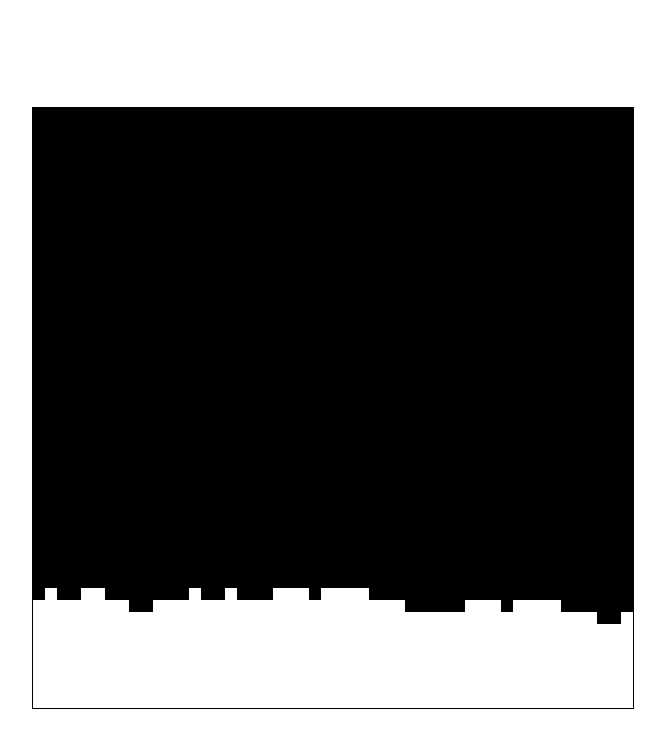
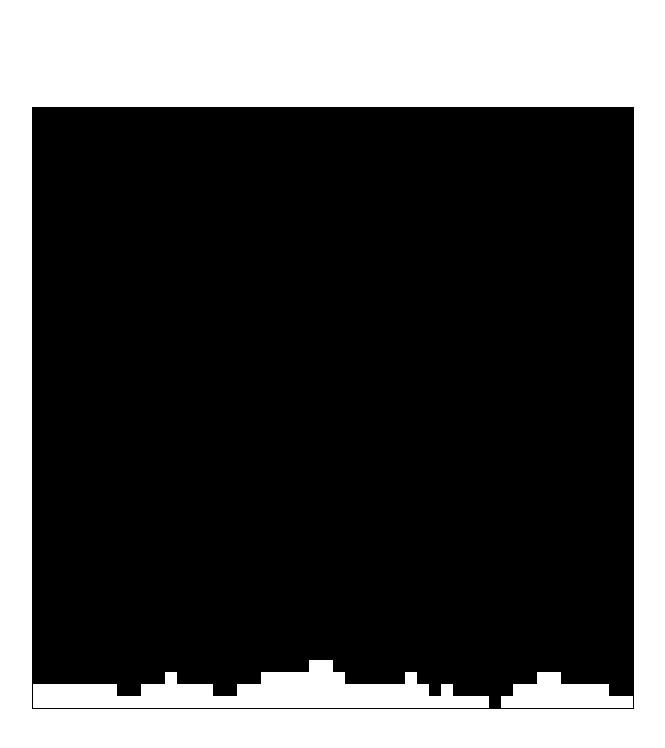
Before and after one commit to Mouadspace/falling-sand-simulation, a plain HTML site: page index.html in a window 1280 px wide. Shown: the whole page, without its empty margins (307-972 px from the left). Drawn offline with Linux system fonts and the light colour scheme.

Commit message:
added mouse click & randomize settling behavior

```diff
--- a/app.js
+++ b/app.js
@@ -19,11 +19,15 @@ class Grid {
         this.grid.push(cell);
       }
     }
-    // PLACE RANDOM PIXEL PLACES
-    for (let index = 0; index < 500; index++) {
+    // PLACE RANDOM PIXEL
+    for (let index = 0; index < 100; index++) {
       const rand = Math.floor(Math.random() * 2499);
       this.grid[rand].state = 1;
     }
+  }
+
+  setPixel(i, j) {
+    this.grid[this.rows * j + i].state = 1;
   }
 
   draw() {
@@ -68,6 +72,11 @@ class Grid {
           if (isbEmpt) {
             visited.push(below);
             this.swapeState(below, current);
+          } else if (isblEmpty && isbrEmpty) {
+            const rand = Math.floor(Math.random() * 2);
+            const cell = rand ? belowLeft : belowRight;
+            visited.push(cell);
+            this.swapeState(cell, current);
           } else if (isblEmpty) {
             visited.push(belowLeft);
             this.swapeState(belowLeft, current);
@@ -114,6 +123,10 @@ canvas.addEventListener("mousemove", (e) => {
   updateMouse();
 });
 
+canvas.addEventListener("mousedown", (e) => {
+  myGrid.setPixel(mouse.box.gx, mouse.box.gy);
+});
+
 const updateMouse = () => {
   if (!mouse.box) {
     mouse.box = {};
--- a/style.css
+++ b/style.css
@@ -8,6 +8,6 @@ body {
 }
 
 canvas {
-  cursor: none;
+  /* cursor: none; */
   border: 1px solid black;
 }
```
